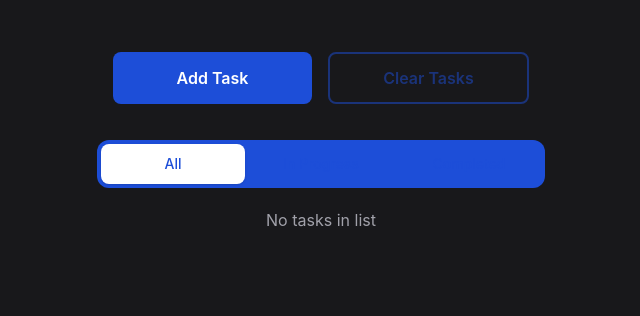
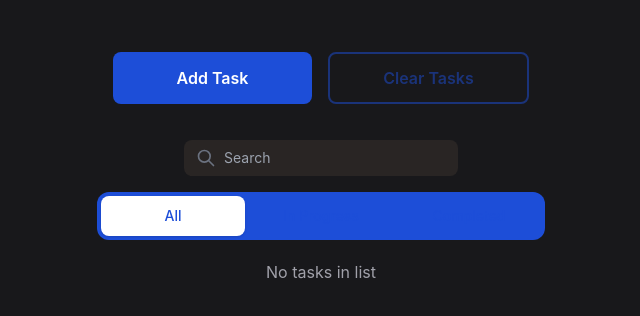
Before and after one commit to KailonSimon/task-tracker, a Next.js app: page / in a window 1280 px wide. Shown: the top 316 px of the page, without its empty margins (319-959 px from the left). Built offline with nearby package versions, Linux system fonts and the light colour scheme.

Commit message:
Add search function

```diff
--- /dev/null
+++ b/components/SearchInput.tsx
@@ -0,0 +1,52 @@
+import React, { useState, ChangeEvent } from "react";
+
+type Props = {
+  filter: string;
+  setFilter: (input: string) => void;
+};
+
+function SearchInput({ filter, setFilter }: Props) {
+  const handleInputChange = (e: ChangeEvent<HTMLInputElement>) => {
+    setFilter(e.target.value);
+  };
+
+  return (
+    <form autoComplete="off">
+      <label
+        htmlFor="search"
+        className="mb-2 text-sm font-medium text-gray-900 sr-only"
+      >
+        Search
+      </label>
+      <div className="relative">
+        <div className="flex absolute inset-y-0 left-0 items-center pl-3 pointer-events-none">
+          <svg
+            aria-hidden="true"
+            className="w-5 h-5 text-gray-500"
+            fill="none"
+            stroke="currentColor"
+            viewBox="0 0 24 24"
+            xmlns="http://www.w3.org/2000/svg"
+          >
+            <path
+              strokeLinecap="round"
+              strokeLinejoin="round"
+              strokeWidth="2"
+              d="M21 21l-6-6m2-5a7 7 0 11-14 0 7 7 0 0114 0z"
+            ></path>
+          </svg>
+        </div>
+        <input
+          type="search"
+          id="search"
+          value={filter}
+          onChange={handleInputChange}
+          className="mb-4 block p-4 pl-10 w-full text-sm rounded-lg focus:ring-blue-500 focus:border-blue-500 text-white px-4 py-2 focus:outline-none hover:shadow bg-stone-800"
+          placeholder="Search"
+        />
+      </div>
+    </form>
+  );
+}
+
+export default SearchInput;
--- a/package.json
+++ b/package.json
@@ -1,6 +1,6 @@
 {
   "name": "task-tracker",
-  "version": "1.0.1",
+  "version": "1.0.2",
   "private": true,
   "scripts": {
     "dev": "next dev",
--- a/pages/index.tsx
+++ b/pages/index.tsx
@@ -7,24 +7,46 @@ import {
   selectTasks,
   selectInProgressTasks,
   selectCompletedTasks,
+  Task,
 } from "../features/tasks/taskSlice";
+import SearchInput from "../components/SearchInput";
+import { useEffect, useState } from "react";
+
+const filterList = (data: Task[], filter: string) => {
+  return data.filter(
+    (task: Task) =>
+      task.name.toLowerCase().startsWith(filter.toLowerCase()) ||
+      task.description.toLowerCase().startsWith(filter.toLowerCase())
+  );
+};
 
 const Home: NextPage = () => {
   const fullList = useAppSelector(selectTasks);
   const inProgressItems = useAppSelector(selectInProgressTasks);
   const completedItems = useAppSelector(selectCompletedTasks);
+  const [filter, setFilter] = useState("");
 
   const tabs = {
-    All: fullList,
-    "In Progress": inProgressItems,
-    Completed: completedItems,
+    All: filterList(fullList, filter),
+    "In Progress": filterList(inProgressItems, filter),
+    Completed: filterList(completedItems, filter),
   };
+
+  useEffect(() => {
+    console.log(filter);
+  }, [filter]);
+
+  useEffect(() => {
+    console.log(filterList(fullList, filter));
+  }, [fullList, filter]);
 
   return (
     <div>
       <Layout>
         <div className="p-4 w-full flex flex-col items-center">
           <TaskListControls />
+
+          <SearchInput filter={filter} setFilter={setFilter} />
           <Tabs tabs={tabs} />
         </div>
       </Layout>
```
